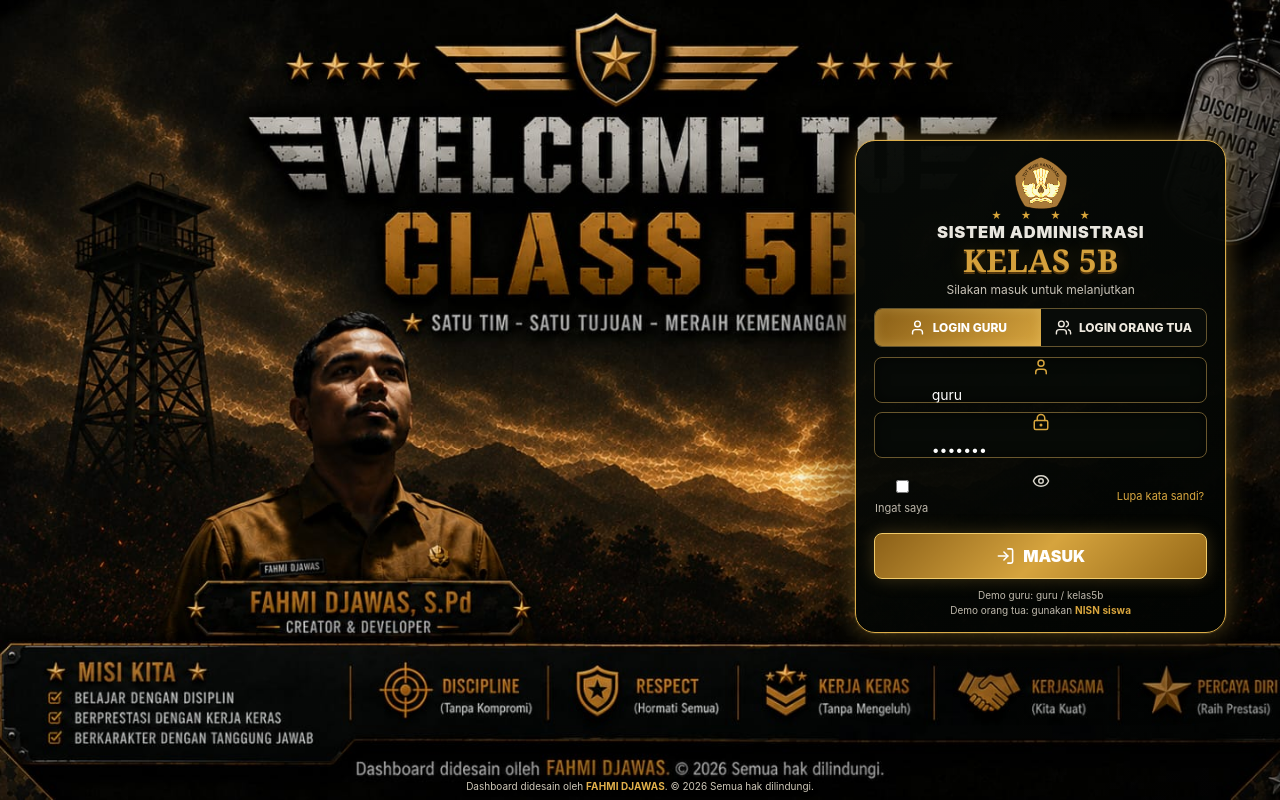
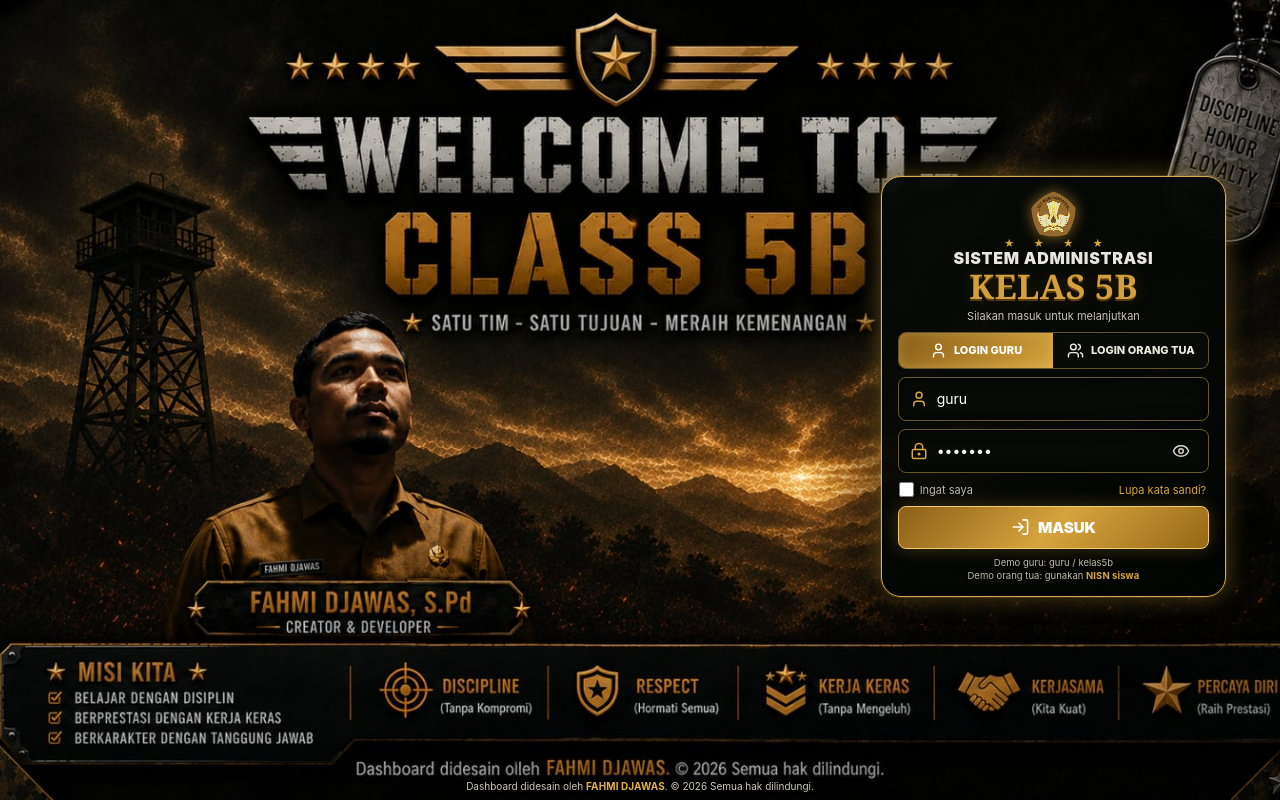
Before and after one commit to AqilahSwimmingClub/administrasi-kelas-5b, a React (Vite) app: page / in a window 1280 px wide. Built offline with nearby package versions, Linux system fonts and the light colour scheme; no server answers; the database is empty.

Commit message:
Fix form login dan samakan background portal guru-orang tua

```diff
--- a/src/styles.css
+++ b/src/styles.css
@@ -167,3 +167,119 @@
 .parent-only{background:linear-gradient(rgba(4,7,4,.91),rgba(4,7,4,.95)),url('/login-master-bg.jpg') center/cover fixed!important}
 .sidebar{background:linear-gradient(180deg,rgba(8,11,8,.985),rgba(11,14,10,.985))!important}
 .content{background:linear-gradient(180deg,rgba(5,8,5,.32),rgba(5,8,5,.2))}
+
+/* ===== FIX FINAL LOGIN: background dipertahankan, isi form rapi ===== */
+.master-login-card{
+  width:min(390px,27vw)!important;
+  padding:14px 16px 13px!important;
+  max-height:calc(100vh - 70px);
+  overflow:auto;
+}
+.gold-tutwuri-mark{
+  height:56px!important;
+  margin-bottom:1px!important;
+}
+.gold-tutwuri-mark img{
+  width:46px!important;
+  height:46px!important;
+  filter:sepia(1) saturate(2.1) hue-rotate(355deg) brightness(.82) contrast(1.22) drop-shadow(0 0 7px rgba(216,166,60,.55))!important;
+}
+.master-login-kicker{font-size:16px!important;line-height:1.15!important;margin-top:2px!important}
+.master-login-card h1{font-size:34px!important;margin-top:1px!important}
+.master-login-subtitle{font-size:11px!important;margin:6px 0 9px!important}
+.master-role-tabs{margin-bottom:8px!important}
+.master-role-tabs button{padding:9px 5px!important;font-size:11px!important}
+
+/* label global aplikasi sebelumnya memakai flex-direction:column; khusus form login wajib horizontal */
+.master-input-row{
+  display:flex!important;
+  flex-direction:row!important;
+  align-items:center!important;
+  justify-content:flex-start!important;
+  gap:9px!important;
+  height:44px!important;
+  margin:8px 0!important;
+  padding:0 11px!important;
+}
+.master-input-row > svg{
+  display:block!important;
+  flex:0 0 18px!important;
+  width:18px!important;
+  height:18px!important;
+}
+.master-input-row input{
+  display:block!important;
+  flex:1 1 auto!important;
+  width:auto!important;
+  min-width:0!important;
+  height:42px!important;
+  margin:0!important;
+  padding:0!important;
+  border:0!important;
+  background:transparent!important;
+  color:#fff!important;
+  line-height:42px!important;
+  text-align:left!important;
+}
+.master-input-row .show-password{
+  flex:0 0 32px!important;
+  width:32px!important;
+  height:32px!important;
+  margin:0!important;
+  padding:4px!important;
+  display:grid!important;
+  place-items:center!important;
+}
+.login-options{
+  display:flex!important;
+  flex-direction:row!important;
+  align-items:center!important;
+  justify-content:space-between!important;
+  gap:10px!important;
+  margin:4px 1px 1px!important;
+}
+.login-options label{
+  display:flex!important;
+  flex-direction:row!important;
+  align-items:center!important;
+  gap:6px!important;
+  margin:0!important;
+  white-space:nowrap!important;
+}
+.login-options label input{width:15px!important;height:15px!important;margin:0!important;padding:0!important}
+.login-options button{margin:0!important;white-space:nowrap!important}
+.master-login-submit{height:43px!important;margin-top:7px!important;font-size:15px!important}
+.master-demo{margin-top:7px!important;font-size:9.5px!important}
+
+/* Portal orang tua memakai background login yang sama, dengan lapisan gelap agar teks tetap jelas */
+.parent-only{
+  min-height:100vh!important;
+  background:
+    linear-gradient(rgba(3,5,3,.86),rgba(3,5,3,.92)),
+    url('/login-master-bg.jpg') center center/cover fixed no-repeat!important;
+}
+.parent-only > header{
+  background:rgba(7,10,7,.92)!important;
+  backdrop-filter:blur(12px);
+  border-bottom:1px solid #82682f!important;
+  box-shadow:0 8px 25px rgba(0,0,0,.4);
+}
+.parent-only > main{
+  position:relative;
+  z-index:1;
+}
+.parent-only .card{
+  background:linear-gradient(145deg,rgba(18,23,15,.94),rgba(7,10,7,.96))!important;
+  backdrop-filter:blur(10px);
+}
+
+@media(max-width:1250px){
+  .master-login-card{width:min(370px,30vw)!important}
+}
+@media(max-width:980px){
+  .master-login-card{width:min(370px,46vw)!important}
+}
+@media(max-width:700px){
+  .master-login-card{width:min(360px,94vw)!important;max-height:calc(100vh - 70px)!important}
+  .master-login-page{background-position:34% center!important}
+}
```
Also changed, not shown: 2 other files (tests, documents, lock files or other folders).
